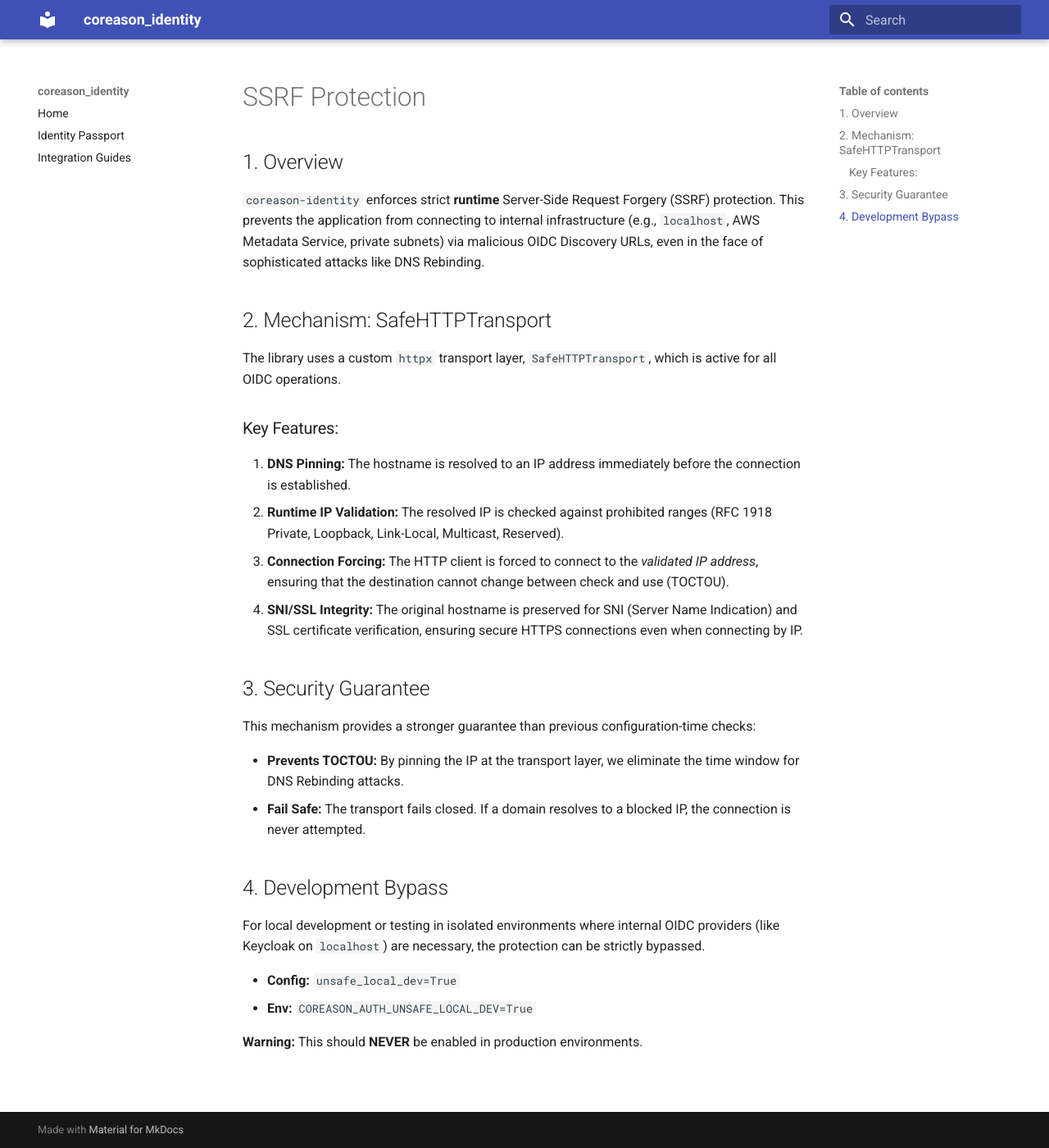
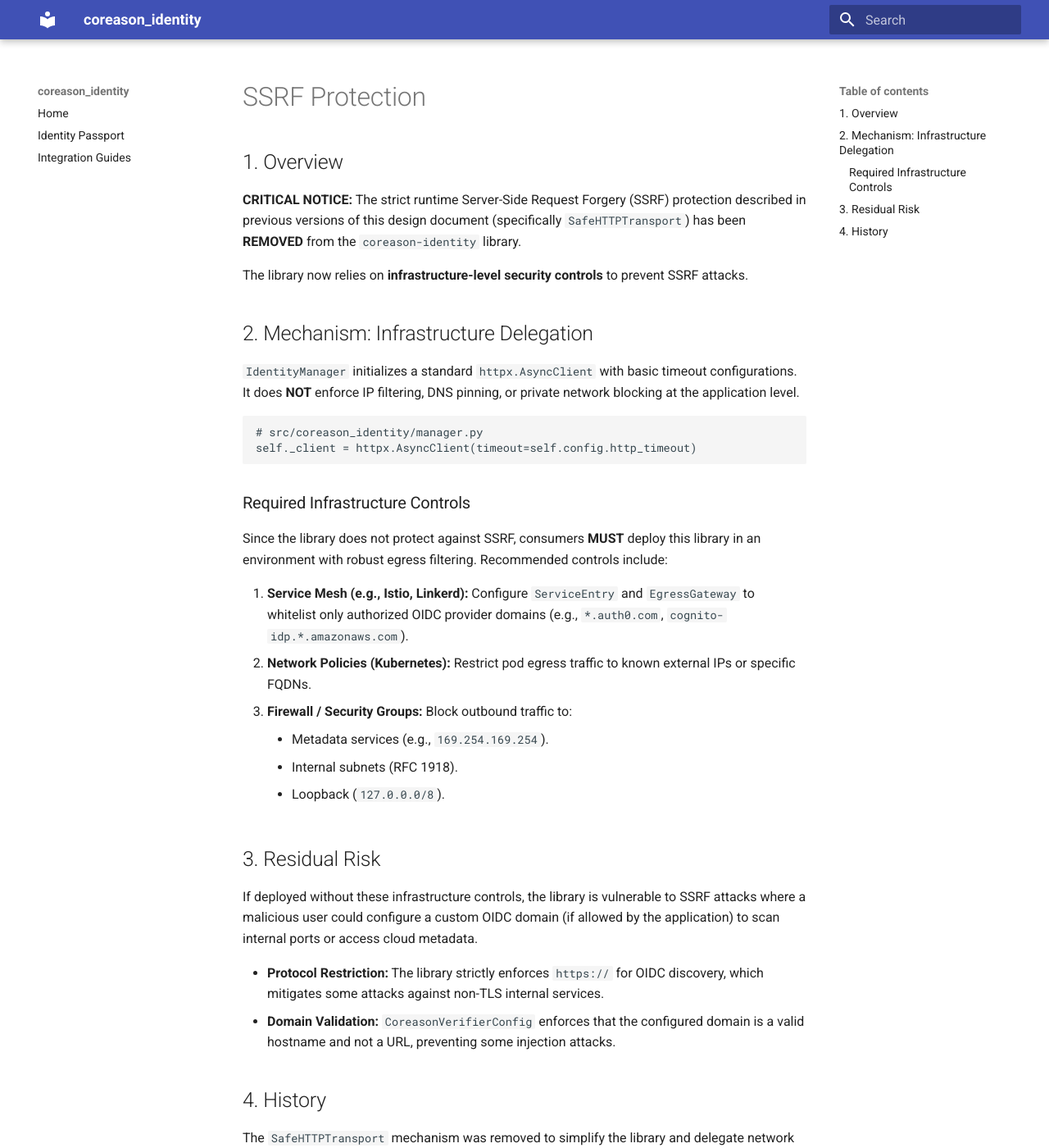
Before and after one commit to CoReason-AI/coreason-identity, an MkDocs documentation site: the page built from docs/design/005_ssrf_protection.md, in a window 1280 px wide and 1400 px high. Shown: the whole window at 82% size. Built offline with MkDocs 1.6.1 and Material for MkDocs 9.7.7, drawn with Linux system fonts in a browser that asks for light colours; some of the changed text lies outside the part shown.

Commit message:
feat(security): remediate PII leak and update SSRF documentation
- Removed debug log in `IdentityMapper` that exposed raw user IDs (PII).
- Updated `docs/design/005_ssrf_protection.md` to reflect the removal of `SafeHTTPTransport` and reliance on infrastructure-level SSRF protection.
- Created `SECURITY_AUDIT.md` detailing findings and remediations.
- Verified changes with reproduction script and full test suite (100% coverage).

````diff
--- a/docs/design/005_ssrf_protection.md
+++ b/docs/design/005_ssrf_protection.md
@@ -2,30 +2,37 @@
 
 ## 1. Overview
 
-`coreason-identity` enforces strict **runtime** Server-Side Request Forgery (SSRF) protection. This prevents the application from connecting to internal infrastructure (e.g., `localhost`, AWS Metadata Service, private subnets) via malicious OIDC Discovery URLs, even in the face of sophisticated attacks like DNS Rebinding.
+**CRITICAL NOTICE:** The strict runtime Server-Side Request Forgery (SSRF) protection described in previous versions of this design document (specifically `SafeHTTPTransport`) has been **REMOVED** from the `coreason-identity` library.
 
-## 2. Mechanism: SafeHTTPTransport
+The library now relies on **infrastructure-level security controls** to prevent SSRF attacks.
 
-The library uses a custom `httpx` transport layer, `SafeHTTPTransport`, which is active for all OIDC operations.
+## 2. Mechanism: Infrastructure Delegation
 
-### Key Features:
-1.  **DNS Pinning:** The hostname is resolved to an IP address immediately before the connection is established.
-2.  **Runtime IP Validation:** The resolved IP is checked against prohibited ranges (RFC 1918 Private, Loopback, Link-Local, Multicast, Reserved).
-3.  **Connection Forcing:** The HTTP client is forced to connect to the *validated IP address*, ensuring that the destination cannot change between check and use (TOCTOU).
-4.  **SNI/SSL Integrity:** The original hostname is preserved for SNI (Server Name Indication) and SSL certificate verification, ensuring secure HTTPS connections even when connecting by IP.
+`IdentityManager` initializes a standard `httpx.AsyncClient` with basic timeout configurations. It does **NOT** enforce IP filtering, DNS pinning, or private network blocking at the application level.
 
-## 3. Security Guarantee
+```python
+# src/coreason_identity/manager.py
+self._client = httpx.AsyncClient(timeout=self.config.http_timeout)
+```
 
-This mechanism provides a stronger guarantee than previous configuration-time checks:
+### Required Infrastructure Controls
 
-*   **Prevents TOCTOU:** By pinning the IP at the transport layer, we eliminate the time window for DNS Rebinding attacks.
-*   **Fail Safe:** The transport fails closed. If a domain resolves to a blocked IP, the connection is never attempted.
+Since the library does not protect against SSRF, consumers **MUST** deploy this library in an environment with robust egress filtering. Recommended controls include:
 
-## 4. Development Bypass
+1.  **Service Mesh (e.g., Istio, Linkerd):** Configure `ServiceEntry` and `EgressGateway` to whitelist only authorized OIDC provider domains (e.g., `*.auth0.com`, `cognito-idp.*.amazonaws.com`).
+2.  **Network Policies (Kubernetes):** Restrict pod egress traffic to known external IPs or specific FQDNs.
+3.  **Firewall / Security Groups:** Block outbound traffic to:
+    *   Metadata services (e.g., `169.254.169.254`).
+    *   Internal subnets (RFC 1918).
+    *   Loopback (`127.0.0.0/8`).
 
-For local development or testing in isolated environments where internal OIDC providers (like Keycloak on `localhost`) are necessary, the protection can be strictly bypassed.
+## 3. Residual Risk
 
-*   **Config:** `unsafe_local_dev=True`
-*   **Env:** `COREASON_AUTH_UNSAFE_LOCAL_DEV=True`
+If deployed without these infrastructure controls, the library is vulnerable to SSRF attacks where a malicious user could configure a custom OIDC domain (if allowed by the application) to scan internal ports or access cloud metadata.
 
-**Warning:** This should **NEVER** be enabled in production environments.
+*   **Protocol Restriction:** The library strictly enforces `https://` for OIDC discovery, which mitigates some attacks against non-TLS internal services.
+*   **Domain Validation:** `CoreasonVerifierConfig` enforces that the configured domain is a valid hostname and not a URL, preventing some injection attacks.
+
+## 4. History
+
+The `SafeHTTPTransport` mechanism was removed to simplify the library and delegate network security to the platform layer, consistent with modern "Zero Trust" networking principles where the network infrastructure enforces boundaries.
````
Also changed, not shown: 1 other file.
